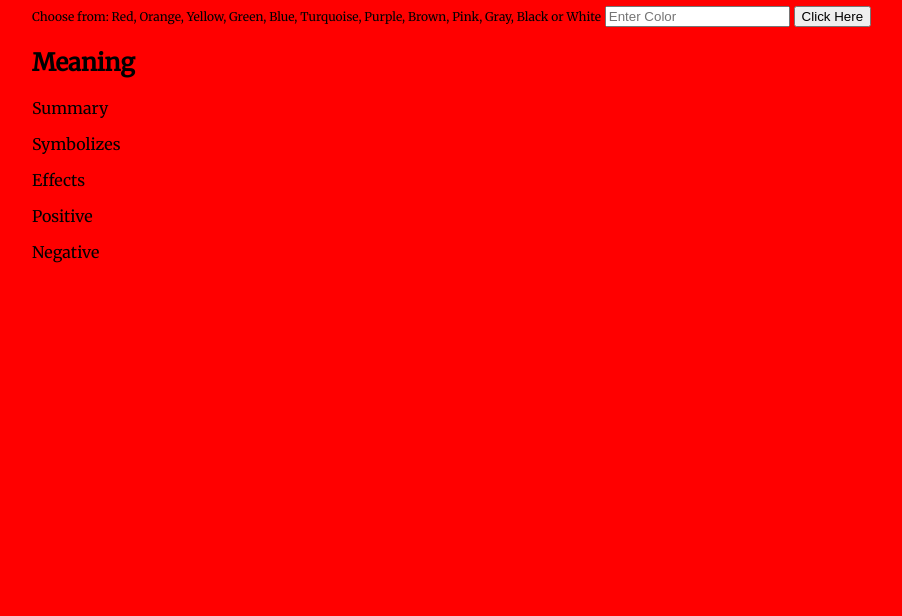
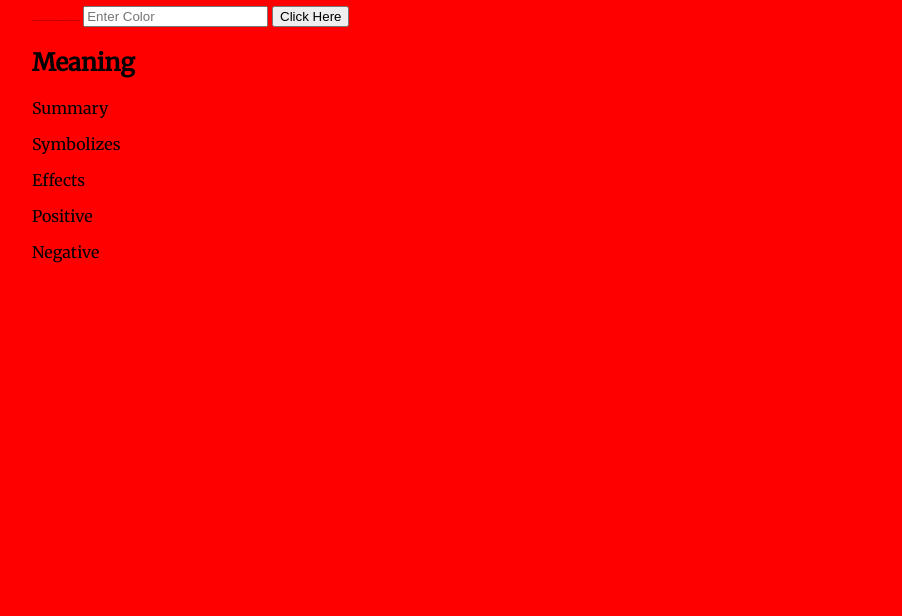
Before and after one commit to racheleckenrod/ColorMeaning, a website: page index.html in a window 1280 px wide. Shown: the part 184-800 px from the top of the page, without its empty margins (96-998 px from the left). Drawn offline with Linux system fonts and the light colour scheme.

Commit message:
more css changes

```diff
--- a/css/style.css
+++ b/css/style.css
@@ -5,6 +5,6 @@ body{
 }
 
 span{
-    font-size: 12px;
-    padding-bottom: 5px;
+    font-size: 1px;
+    padding-bottom: 20px;
 }
```
